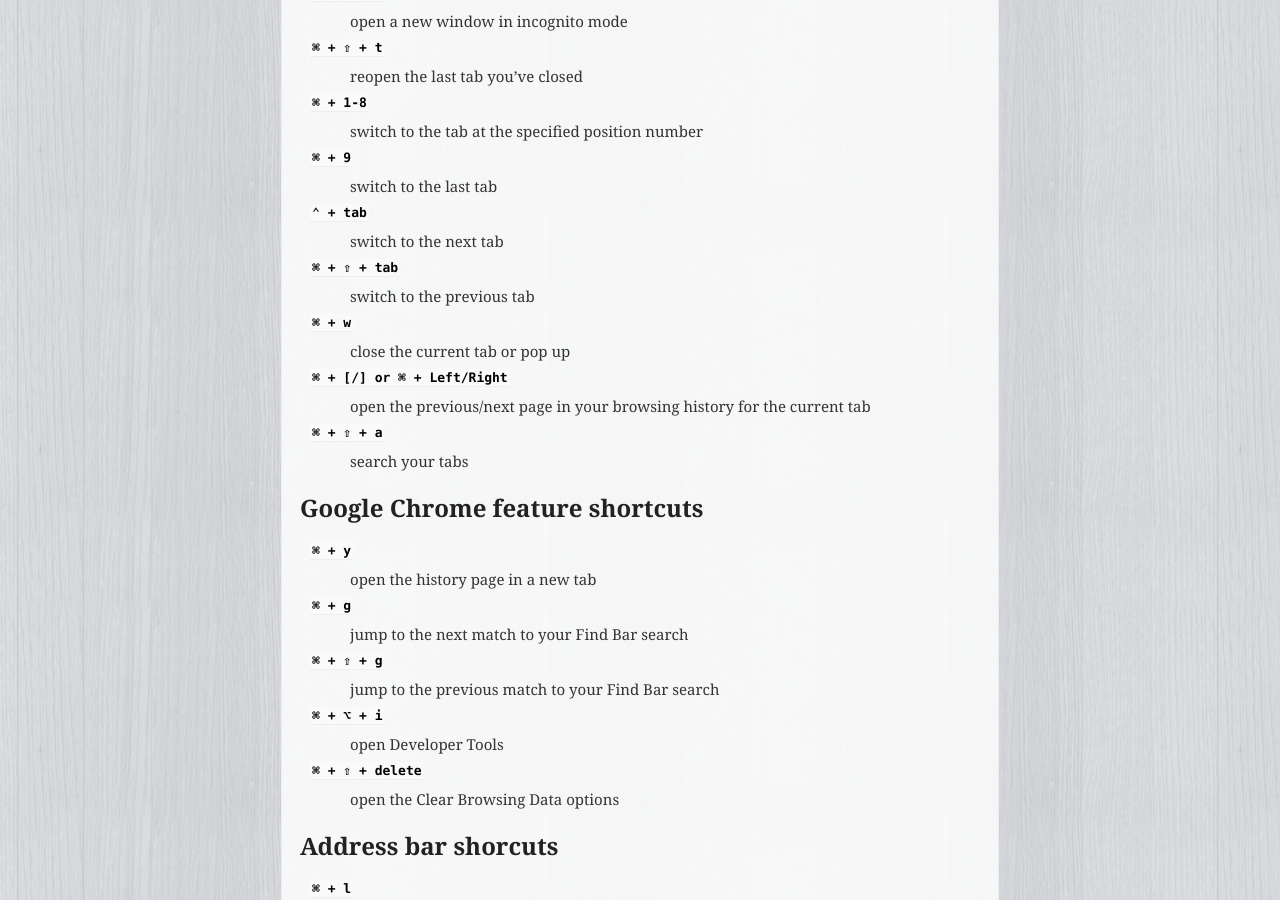
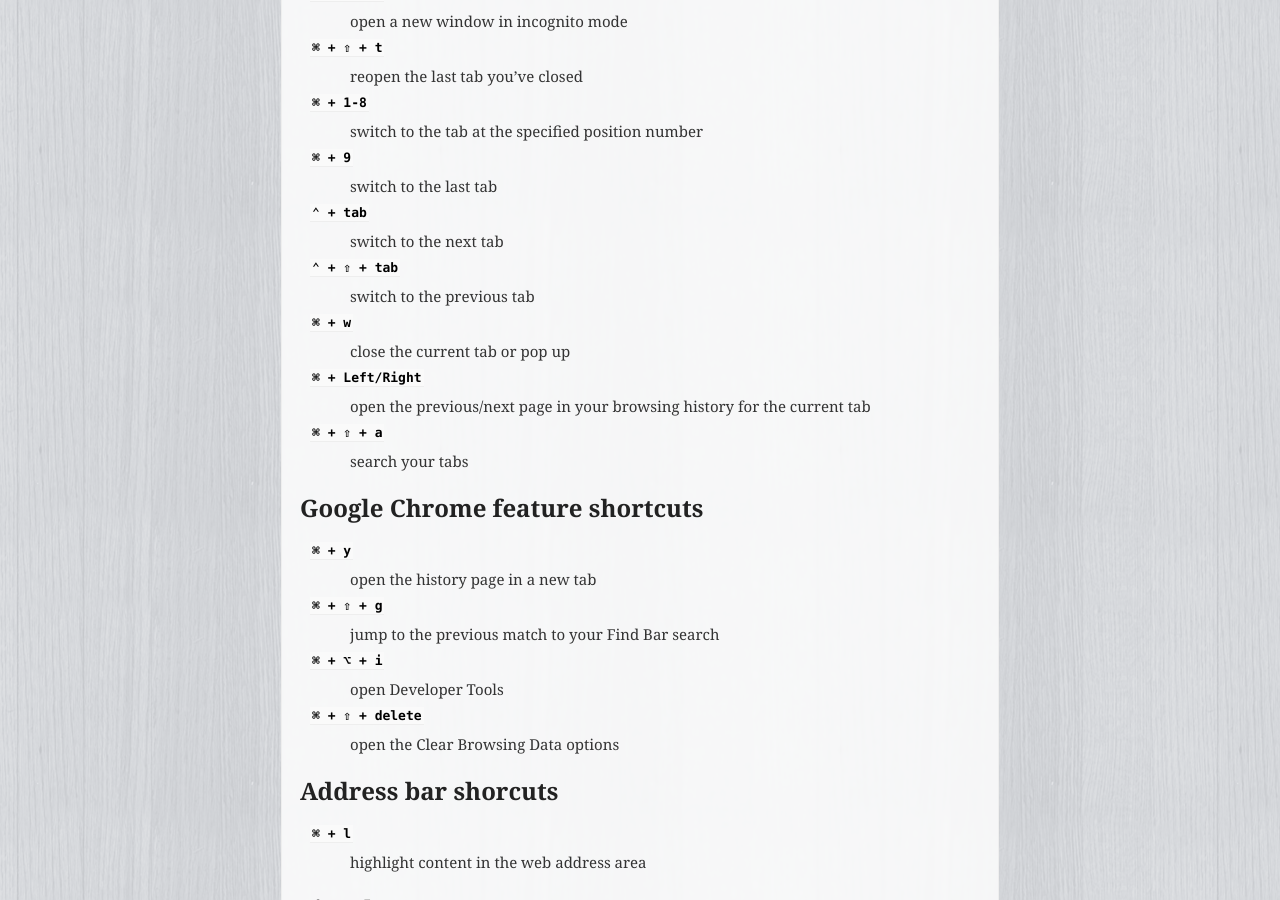
Before and after one commit to uraitakahito/shortcuts, a Sphinx documentation site: the page built from source/index.rst, in a window 1280 px wide and 900 px high, scrolled down 3195 px. Built offline with Sphinx 7.4.7, drawn with Linux system fonts in a browser that asks for light colours.

Commit message:
Fix Google Chrome shortcuts

```diff
--- a/source/index.rst
+++ b/source/index.rst
@@ -182,13 +182,13 @@
 ``⌃ + tab``
    switch to the next tab
 
-``⌘ + ⇧ + tab``
+``⌃ + ⇧ + tab``
    switch to the previous tab
 
 ``⌘ + w``
    close the current tab or pop up
 
-``⌘ + [/] or ⌘ + Left/Right``
+``⌘ + Left/Right``
    open the previous/next page in your browsing history for the current tab
 
 ``⌘ + ⇧ + a``
@@ -199,9 +199,6 @@
 
 ``⌘ + y``
    open the history page in a new tab
-
-``⌘ + g``
-   jump to the next match to your Find Bar search
 
 ``⌘ + ⇧ + g``
    jump to the previous match to your Find Bar search
```
